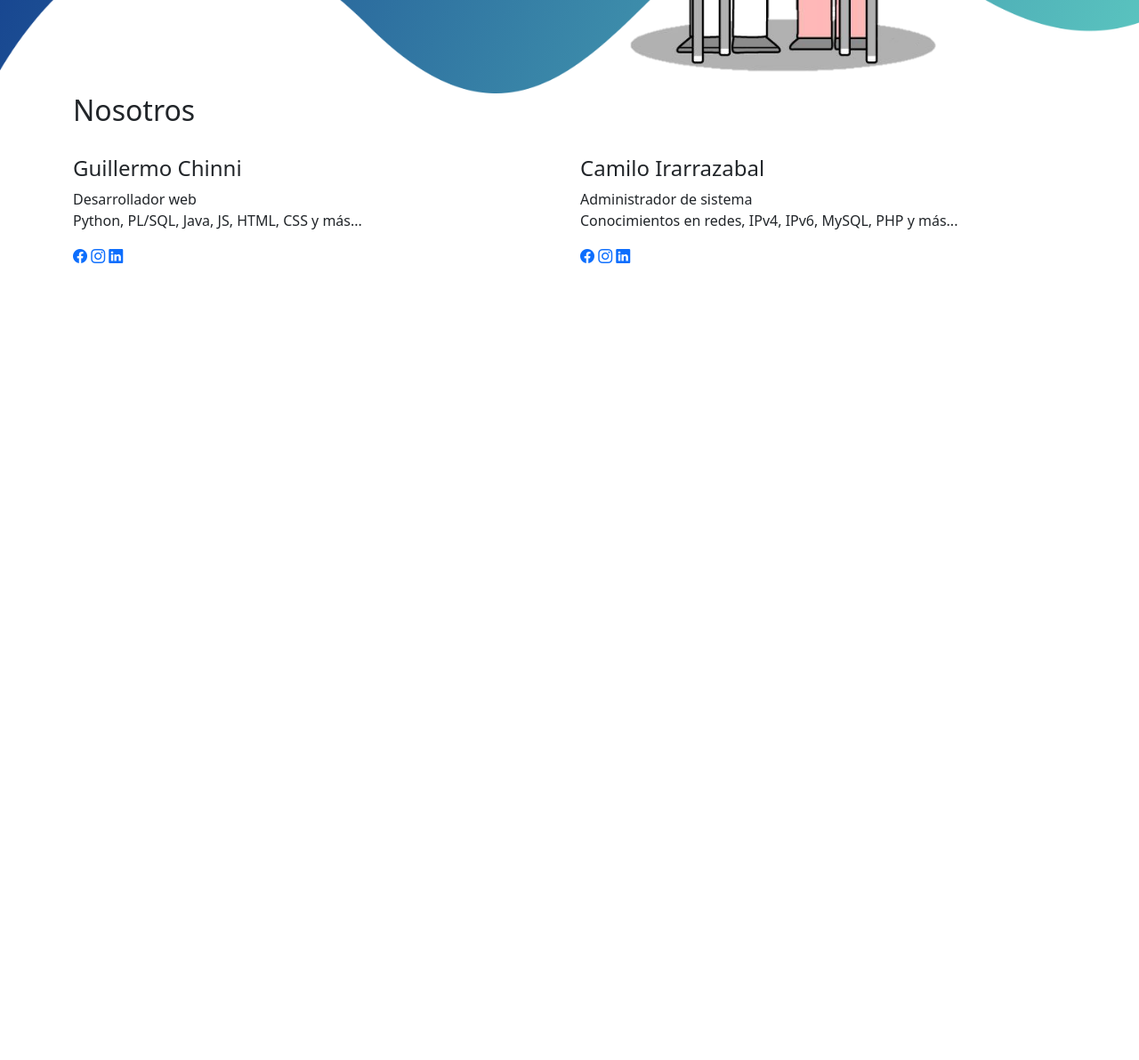
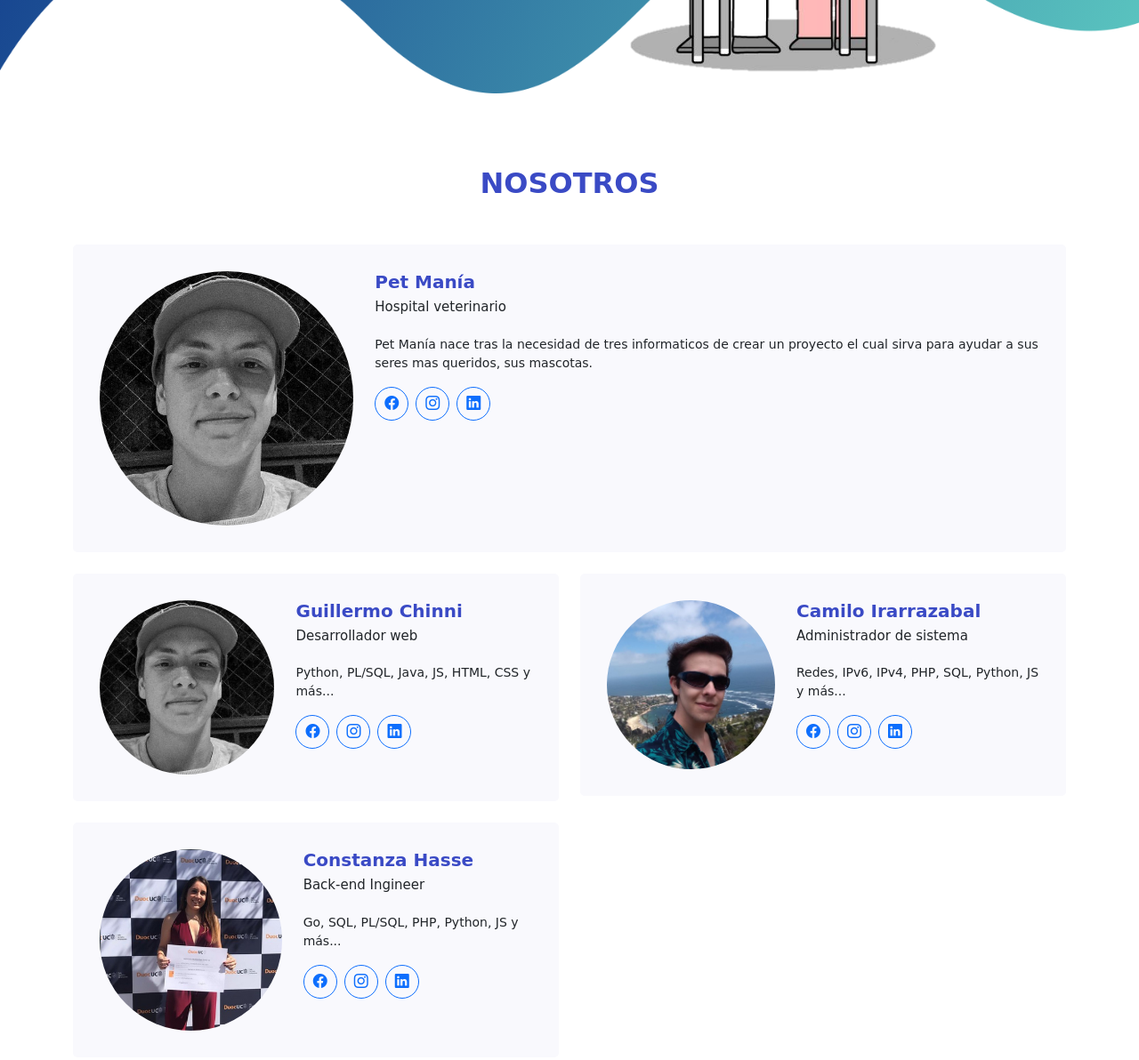
Before and after one commit to Gchinni/Pagina_duoc, a plain HTML site: page index.html in a window 1280 px wide. Shown: the part 520-1712 px from the top of the page at 89% size. Before the commit the page ends 820 px from the top, so only its background shows below. Drawn offline with nearby package versions, Linux system fonts and the light colour scheme.

Commit message:
Nostros Listo(falta el de pet mania) navbar (ajustar para celulares)

```diff
--- a/index.html
+++ b/index.html
@@ -72,37 +72,69 @@
 
     <section id="about" class="about">
         <div class="container">
-            <div class="section-title">
+            <div class="section-title slogan">
                 <h2>Nosotros</h2>
             </div>
             <div class="row">
-                <div class="col-lg-6">
-                    <div>
-                        <div><img src="IMG/" class="img-fluid" alt=""></div>
-                        <div>
-                            <h4>Guillermo Chinni</h4>
-                            <span>Desarrollador web</span>
-                            <p>Python, PL/SQL, Java, JS, HTML, CSS y más...</p>
-                            <div>
+                <div class="col-lg-12 mt-4 mt-lg-0"> <!-- el maximo es 12 ya que hay 2 de 6, para agregar a la coni tienen que ser 4 -->
+                    <div class="d-flex member">
+                        <div class=""><img src="IMG/guille4.png" class="img-fluid pic-vete" alt=""></div>
+                        <div class="slogan ps-4">
+                            <h4>Pet Manía</h4>
+                            <span>Hospital veterinario</span>
+                            <p>Pet Manía nace tras la necesidad de tres informaticos de crear un proyecto el cual sirva para ayudar a sus seres mas queridos, sus mascotas.</p>
+                            <div class="d-flex mt-3">
                                 <a href="https://www.facebook.com/guillermo.chinni.7/"><i class="bi bi-facebook"></i></a>
-                                <a href="https://www.instagram.com/gchinni_18/"><i class="bi bi-instagram"></i></a>
-                                <a href="https://www.linkedin.com/in/guillermo-chinni-aylwin/"><i class="bi bi-linkedin"></i></a>
+                                <a href="https://www.instagram.com/gchinni_18/" class="ms-2"><i class="bi bi-instagram"></i></a>
+                                <a href="https://www.linkedin.com/in/guillermo-chinni-aylwin/" class="ms-2"><i class="bi bi-linkedin"></i></a>
                             </div>
                         </div>
                     </div>
                 </div>
 
-                <div class="col-lg-6">
-                    <div>
-                        <div><img src="IMG/" class="img-fluid" alt=""></div>
-                        <div>
+                <div class="col-lg-6 mt-4"> <!-- el maximo es 12 ya que hay 2 de 6, para agregar a la coni tienen que ser 4 -->
+                    <div class="d-flex member">
+                        <div class=""><img src="IMG/guille4.png" class="img-fluid pic" alt=""></div>
+                        <div class="slogan ps-4">
+                            <h4>Guillermo Chinni</h4>
+                            <span>Desarrollador web</span>
+                            <p>Python, PL/SQL, Java, JS, HTML, CSS y más...</p>
+                            <div class="d-flex mt-3">
+                                <a href="https://www.facebook.com/guillermo.chinni.7/"><i class="bi bi-facebook"></i></a>
+                                <a href="https://www.instagram.com/gchinni_18/" class="ms-2"><i class="bi bi-instagram"></i></a>
+                                <a href="https://www.linkedin.com/in/guillermo-chinni-aylwin/" class="ms-2"><i class="bi bi-linkedin"></i></a>
+                            </div>
+                        </div>
+                    </div>
+                </div>
+
+                <div class="col-lg-6 mt-4">
+                    <div class="d-flex member">
+                        <div class=""><img src="IMG/img-camilo1.jpeg" class="img-fluid pic" alt=""></div>
+                        <div class="slogan ps-4">
                             <h4>Camilo Irarrazabal</h4>
                             <span>Administrador de sistema</span>
-                            <p>Conocimientos en redes, IPv4, IPv6, MySQL, PHP y más...</p>
-                            <div>
+                            <p>Redes, IPv6, IPv4, PHP, SQL, Python, JS y más...</p>
+                            <div class="d-flex mt-3">
                                 <a href="https://www.facebook.com/camilo.irarrazabal.129/"><i class="bi bi-facebook"></i></a>
-                                <a href="https://www.instagram.com/19_k1000o_99/"><i class="bi bi-instagram"></i></a>
-                                <a href="https://www.linkedin.com/in/camilo-esteban-irarrazabal-rojas-3b19611b9/"><i class="bi bi-linkedin"></i></a>
+                                <a href="https://www.instagram.com/19_k1000o_99/" class="ms-2"><i class="bi bi-instagram"></i></a>
+                                <a href="https://www.linkedin.com/in/camilo-esteban-irarrazabal-rojas-3b19611b9/" class="ms-2"><i class="bi bi-linkedin"></i></a>
+                            </div>
+                        </div>
+                    </div>
+                </div>
+
+                <div class="col-lg-6 mt-4">
+                    <div class="d-flex member">
+                        <div class=""><img src="IMG/coni1.png" class="img-fluid pic" alt=""></div>
+                        <div class="slogan ps-4">
+                            <h4>Constanza Hasse</h4>
+                            <span>Back-end Ingineer</span>
+                            <p>Go, SQL, PL/SQL, PHP, Python, JS y más...</p>
+                            <div class="d-flex mt-3">
+                                <a href="https://www.facebook.com/constanzahass"><i class="bi bi-facebook"></i></a>
+                                <a href="https://www.instagram.com/constanzahasse/" class="ms-2"><i class="bi bi-instagram"></i></a>
+                                <a href="https://www.linkedin.com/in/constanza-hasse-del-r%C3%ADo-5203b21a0/" class="ms-2"><i class="bi bi-linkedin"></i></a>
                             </div>
                         </div>
                     </div>
--- a/style.css
+++ b/style.css
@@ -74,3 +74,116 @@ a.nav-link:hover {
    background-size: cover;
    background-repeat: no-repeat;
 }
+
+
+/* NOSTROS */
+
+
+section {
+    padding: 82px 0px;
+
+}
+
+.section-title {
+    text-align: center;
+    padding-bottom: 30px;
+
+}
+
+.section-title h2 {
+    font-size: 32px;
+    font-weight: bold;
+    text-transform: uppercase;
+    margin-bottom: 20px;
+    color: #3A4AC5;
+
+}
+
+/* ABOUT */
+
+.about .member {
+    padding: 30px;
+    border-radius: 5px;
+    background: #f9f9fd;
+    transition: 0.5s;
+
+}
+
+.about .member:hover {
+    box-shadow: 0px 15px 30px rgb(77 ,87 ,222, 30%);
+    background: #fff;
+
+}
+
+.about .member h4{
+    font-weight: 700;
+    margin-bottom: 5px;
+    font-size: 20px;
+    color: #3A4AC5;
+
+}
+
+.about .member .pic-vete {
+    overflow: hidden;
+    width: 380px;
+    border-radius: 50%;
+
+}
+
+
+@media (max-width: 991px) {
+    .about .member .pic-vete {
+        overflow: hidden;
+        width: 520px;
+        border-radius: 50%;
+
+    }
+}
+
+@media (max-width: 767px) {
+    .about .member .pic-vete {
+        overflow: hidden;
+        width: 780px;
+        border-radius: 50%;
+
+    }
+}
+
+
+.about .member .pic {
+    overflow: hidden;
+    width: 230px;
+    border-radius: 50%;
+
+}
+
+.about .member span {
+    display: block;
+    font-size: 15px;
+    padding-bottom: 10px;
+    font-weight: 500;
+
+}
+
+.about .member p {
+    margin: 10px 0 0 0;
+    font-size: 14px;
+
+}
+
+.about .member a {
+    transition: ease-in-out 0.3s;
+    display: flex;
+    align-items: center;
+    justify-content: center;
+    border-radius: 50px;
+    width: 38px;
+    height: 38px;
+    border: 1px solid;
+
+}
+
+.about .member a:hover{
+    background: #0c3088;
+    border: 1px solid #3A4AC5;
+}
```
Also changed, not shown: IMG/coni1.png (added), IMG/guille4.png (added), IMG/img-camilo1.jpeg (added).
